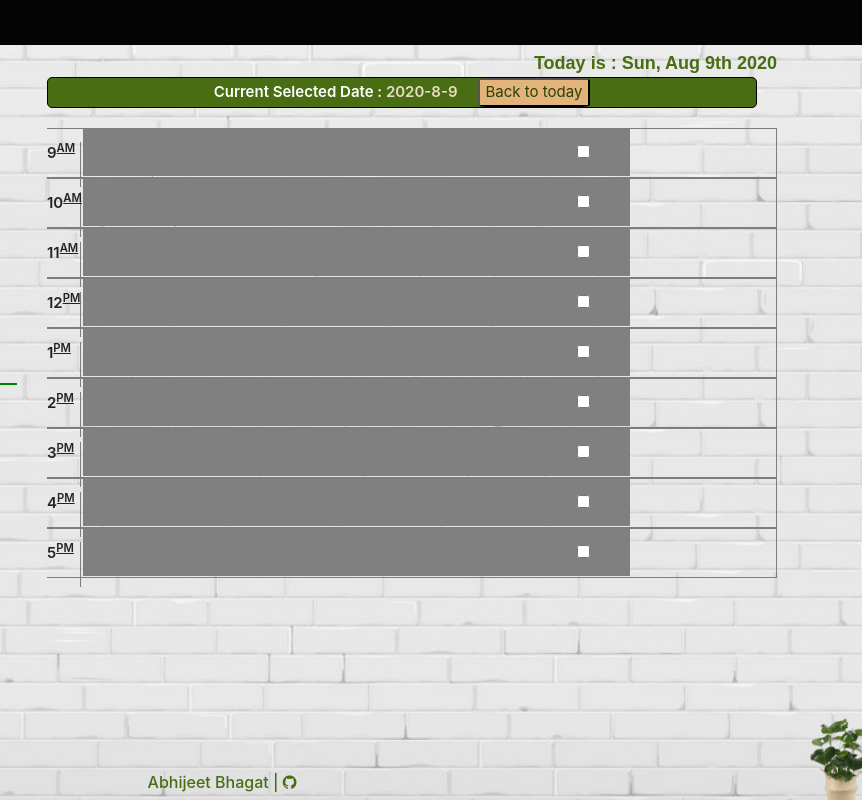
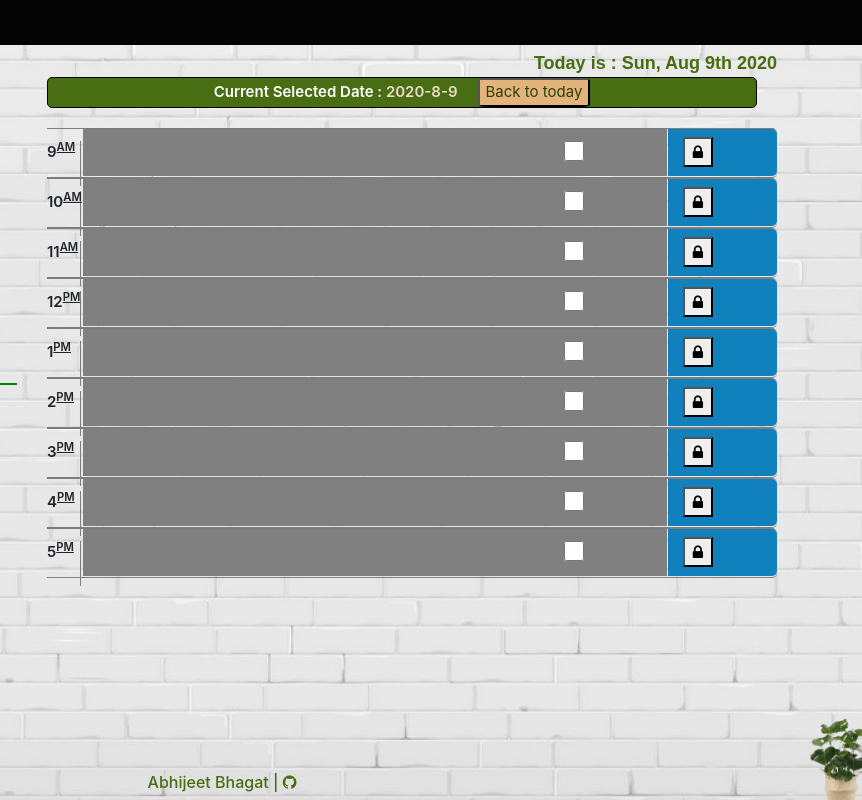
Before and after one commit to bhagatabhijeet/workdayscheduler, a plain HTML site: page index.html in a window 1280 px wide. Shown: the full height of the page, 418-1280 px from the left. Drawn offline with nearby package versions, Linux system fonts and the light colour scheme.

Commit message:
add lock button related changes

```diff
--- a/script/main.js
+++ b/script/main.js
@@ -124,23 +124,42 @@ function displayTimeSlots() {
         let $timeSlotItemText = $("<span>");
         $timeSlotItemText.addClass("timeSlotItemText");
         let $timeSlotItemBtns = $("<span>");
+        $timeSlotItemBtns.addClass("timeSlotItemBtnsSpan");
         //Add label
         $timeSlotLabel.html(tSlot.split(":")[0] + "<sup><u>" + tSlot.split(":")[1] + "</u></sup>");
         //Add input to TimeSlotItemText
         $inputItem = $("<input type='text'>");
         $inputItem.addClass("inputItemText");
-        $inputItem.attr("readonly","true");
+        // $inputItem.attr("readonly","true");
+        //Add checkbox to TimeSlotItemText
+        $inputItemCheck = $("<input type='checkbox'>");
+        $inputItemCheck.addClass("inputItemCheck");
+        $inputItemCheck.on("click",checkboxClicked);
 
-        $inputItemCheck = $("<input type='checkbox'>");
+        $unlockAndSaveBtn = $("<button>");
+        $unlockAndSaveBtn.addClass("unlockAndSaveBtn");
+        $unlockAndSaveBtn.html('<i class="fa fa-lock" aria-hidden="true"></i>')
 
         $timeSlotItemText.append($inputItem);
         $timeSlotItemText.append($inputItemCheck);
+
+        $timeSlotItemBtns.append($unlockAndSaveBtn);
 
         $timeslotDiv.append($timeSlotLabel);
         $timeslotDiv.append($timeSlotItemText);
         $timeslotDiv.append($timeSlotItemBtns);
 
         $(".timeSlotsContainer").append($timeslotDiv);
+//trying
+        $(".unlockAndSaveBtn").on("click",function(e){
+            e.stopPropagation();
+            alert("unlock");
+            // let btnDataArr=$(this).data("id").split("-");
+
+            // $("#selectedDay").text(`${btnDataArr[0]}-${parseInt(btnDataArr[1])+1}-${btnDataArr[2]}`);
+            // console.log($(this));
+            // alert(event.target.id);
+        });
     });
 }
 
@@ -212,3 +231,26 @@ $(".calcontainer").on("click","button",function(){
     // console.log($(this));
     // alert(event.target.id);
 });
+
+
+
+// $(".inputItemCheck").on("click",function(){
+//     alert("checkbox clicked");
+// });
+
+function checkboxClicked(){
+    alert("checkbox clicked");
+    $(this).prev().css("text-decoration","line-through");
+
+}
+
+
+// $(".timeSlotItemBtnsSpan").on("click","button.unlockAndSaveBtn",function(){
+
+//     alert("unlock");
+//     // let btnDataArr=$(this).data("id").split("-");
+
+//     // $("#selectedDay").text(`${btnDataArr[0]}-${parseInt(btnDataArr[1])+1}-${btnDataArr[2]}`);
+//     // console.log($(this));
+//     // alert(event.target.id);
+// });
--- a/styles/main.css
+++ b/styles/main.css
@@ -238,6 +238,11 @@ footer{
     height: 50px;
     border:1px solid rgb(125, 126, 124);
     border-left: none;
+    border-right:none;
+    /* background-color: #1181bd; */
+    position: relative;
+    border-bottom-right-radius: 5px;
+    border-top-right-radius: 5px;
 }
 
 .timeSlotLabel{
@@ -247,12 +252,15 @@ footer{
    margin:0px;
    font-size: 15px;
    font-weight: 600;
+   /* background-color: whitesmoke; */
+   position: relative;
+   top:0px;
 }
 
 .timeSlotItemText{
     background-color: gray;
     height: 47px;
-    width:75%;
+    width:80%;
     /* border:none; */
     display: inline-block;
     margin-left:2px;
@@ -261,12 +269,13 @@ footer{
 
 .inputItemText{
     height: 47px;
-    width:90%;
+    width:80%;
     border:none;
     /* outline: none; */
    /* border-left:1px solid rgb(125, 126, 124);  */
    margin-left:2px;
    background-color: transparent;
+   font-size: 12px;
    /* margin:5px; */
 }
 
@@ -293,6 +302,42 @@ footer{
     border:1px solid black;
     border-radius: 5px;
     color:white;
+}
+
+.unlockAndSaveBtn{
+    width:30px;
+    height:30px;
+    margin-left:10px;
+    margin-top: auto;
+    margin-bottom: auto;
+    position: absolute;
+    top:8px;
+    left:5%;
+}
+
+.timeSlotItemBtnsSpan{
+    background-color: #1181bd;
+    height:47px;
+    width:15%;
+    /* margin-left: 70%; */
+    /* margin-right:auto; */
+    display: inline-block;
+    position: absolute;
+    top:0%;
+    left:85%;
+    border-bottom-right-radius: 5px;
+    border-top-right-radius: 5px;
+
+    /* margin:0% 70%; */
+}
+
+.inputItemCheck{
+    width: 20px;
+    height:20px;
+    margin-left:2%;
+    background-color: aquamarine;
+    position: relative;
+    top:10%;
 }
 
 @media only screen and (max-width:280px){
```
